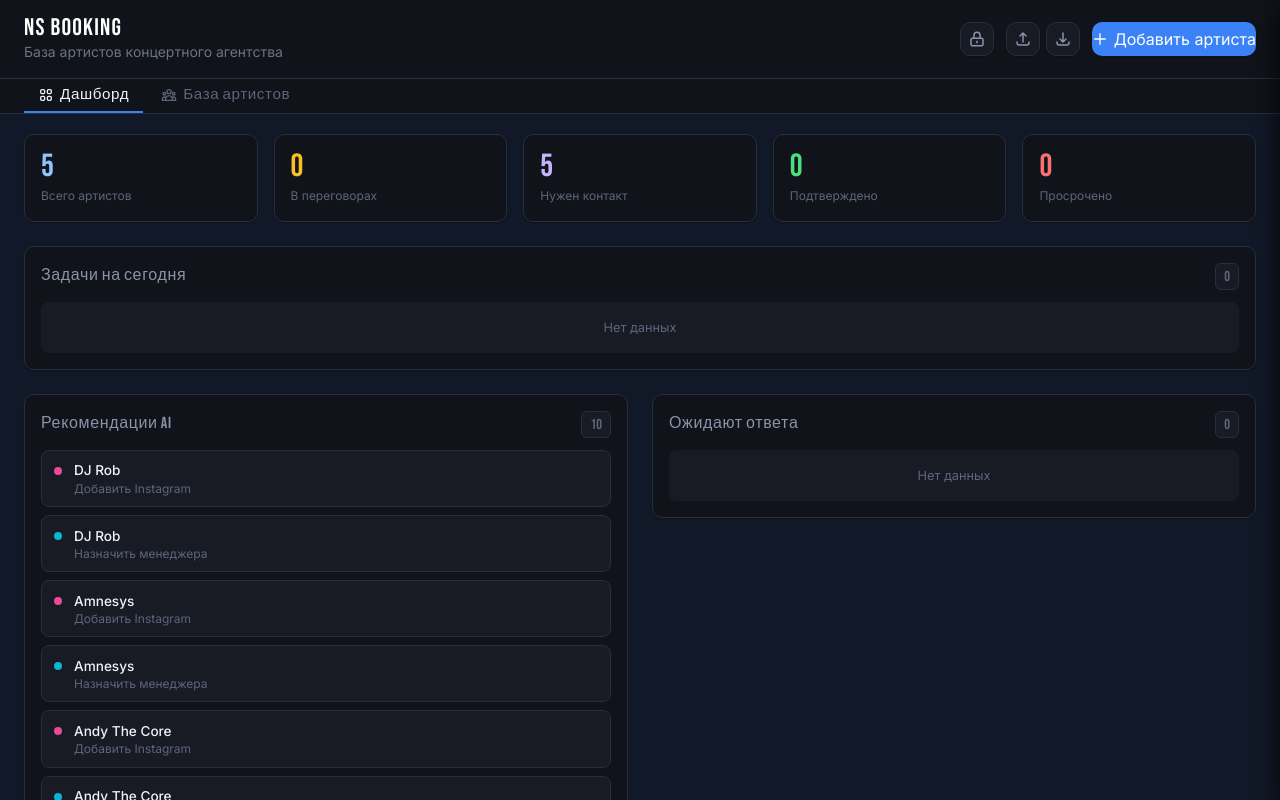
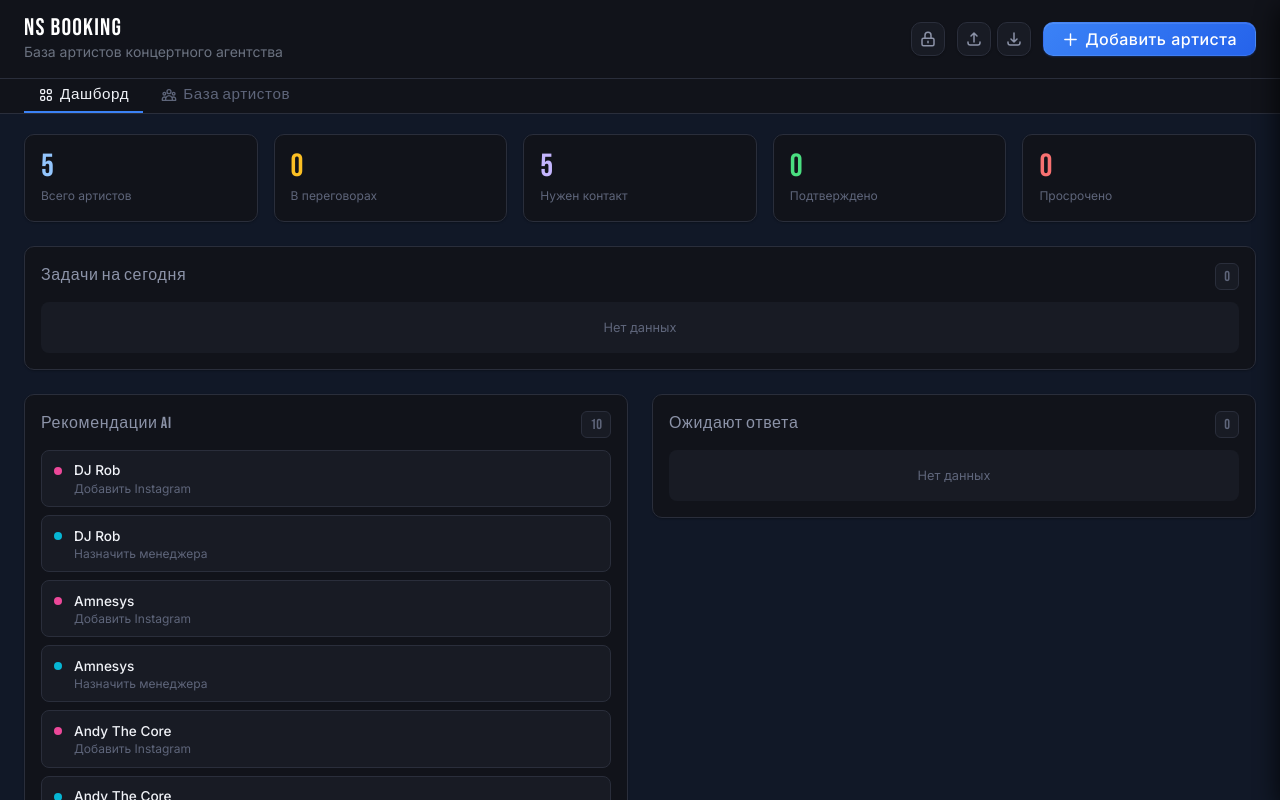
Before and after one commit to olesyapichuginanl-lab/ns-booking, a plain HTML site: page index.html in a window 1280 px wide. Drawn offline with nearby package versions, Linux system fonts and the light colour scheme.

Commit message:
Add artist button

```diff
--- a/styles.css
+++ b/styles.css
@@ -188,12 +188,23 @@ button svg, .crm-button svg {
 }
 
 .btn-primary {
-    background: var(--accent);
+    background: linear-gradient(135deg, #3b82f6 0%, #2563eb 100%);
     color: #fff;
+    padding: 0 18px;
+    font-weight: 500;
+    letter-spacing: 0.03em;
+    border: 1px solid rgba(255, 255, 255, 0.08);
+    box-shadow: 0 1px 2px rgba(37, 99, 235, 0.25), inset 0 1px 0 rgba(255, 255, 255, 0.1);
 }
 
 .btn-primary:hover {
-    background: var(--accent-hover);
+    background: linear-gradient(135deg, #2563eb 0%, #1d4ed8 100%);
+    box-shadow: 0 2px 6px rgba(37, 99, 235, 0.35), inset 0 1px 0 rgba(255, 255, 255, 0.1);
+}
+
+.btn-primary svg {
+    width: 17px;
+    height: 17px;
 }
 
 .btn-secondary {
```
